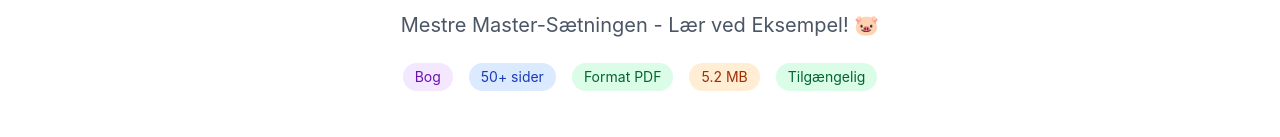
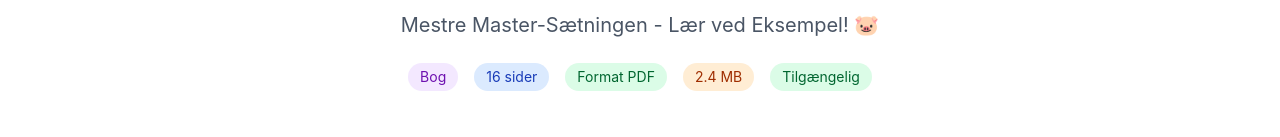
Before and after one commit to KasperTonsgaard/ocaml-website, a Next.js app: page /publications/onp-book in a window 1280 px wide. Shown: the part 254-391 px from the top of the page. Built offline with nearby package versions, Linux system fonts and the light colour scheme.

Commit message:
correct page count and pdf size

```diff
--- a/app/publications/onp-book/page.tsx
+++ b/app/publications/onp-book/page.tsx
@@ -37,13 +37,13 @@ export default function ONPBookPage() {
               {t('publications.book')}
             </span>
             <span className="px-3 py-1 bg-blue-100 dark:bg-blue-900 text-blue-800 dark:text-blue-200 rounded-full">
-              50+ {t('publications.pages')}
+              16 {t('publications.pages')}
             </span>
             <span className="px-3 py-1 bg-green-100 dark:bg-green-900 text-green-800 dark:text-green-200 rounded-full">
               {t('publications.format')} PDF
             </span>
             <span className="px-3 py-1 bg-orange-100 dark:bg-orange-900 text-orange-800 dark:text-orange-200 rounded-full">
-              5.2 MB
+              2.4 MB
             </span>
             <span className={`px-3 py-1 rounded-full ${
               isBookAvailable
--- a/app/publications/page.tsx
+++ b/app/publications/page.tsx
@@ -12,9 +12,9 @@ const publications = [
     date: 'November 2025',
     statusKey: 'publications.comingSoon',
     typeKey: 'publications.book',
-    pages: '50+',
+    pages: '16',
     format: 'PDF',
-    size: '5.2 MB',
+    size: '2.4 MB',
     href: '/publications/onp-book',
     downloadUrl: '/assets/publications/onp-book.pdf',
     isAvailable: true // ← Change this to 'true' when PDF is uploaded to enable download
```
